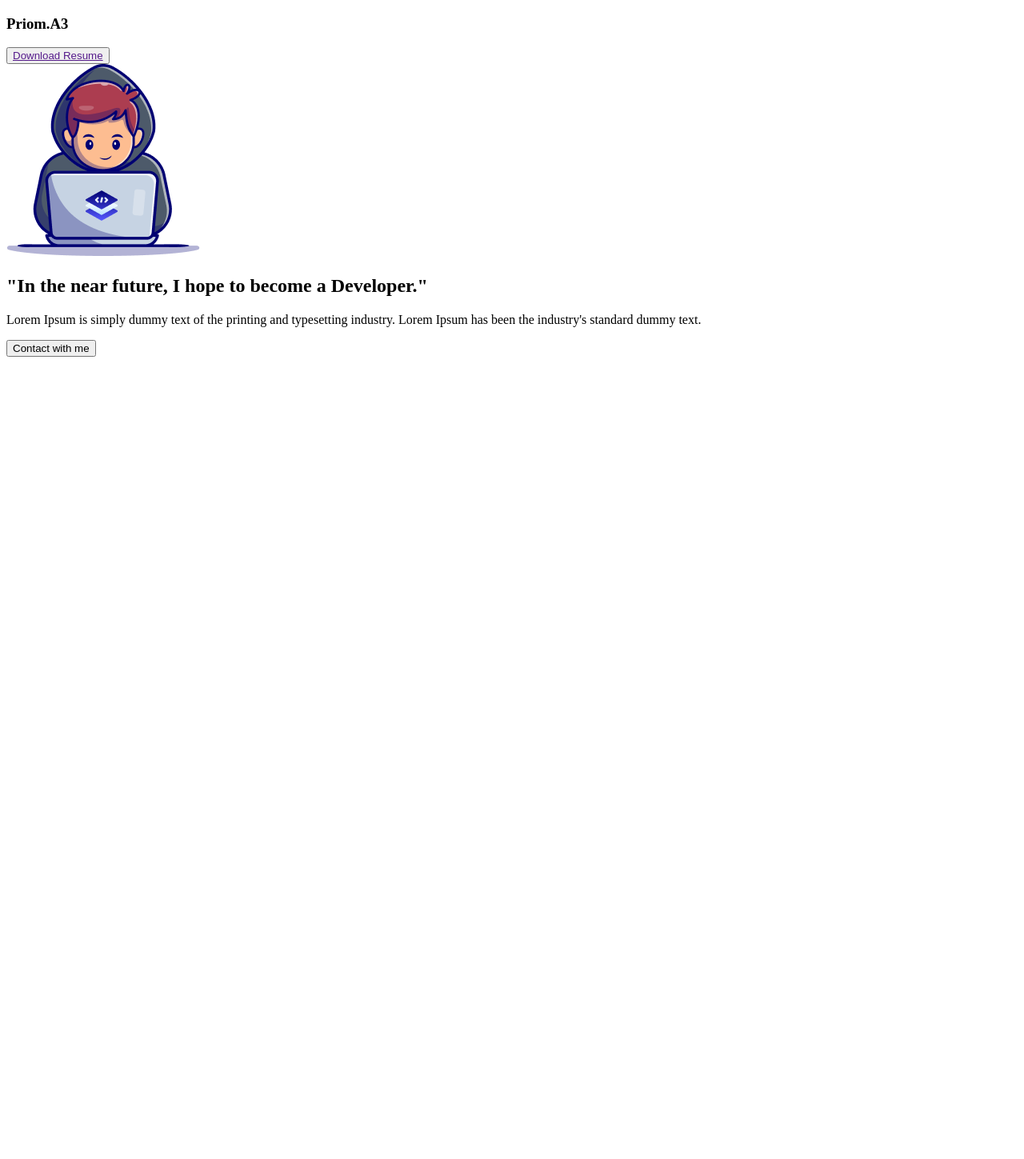
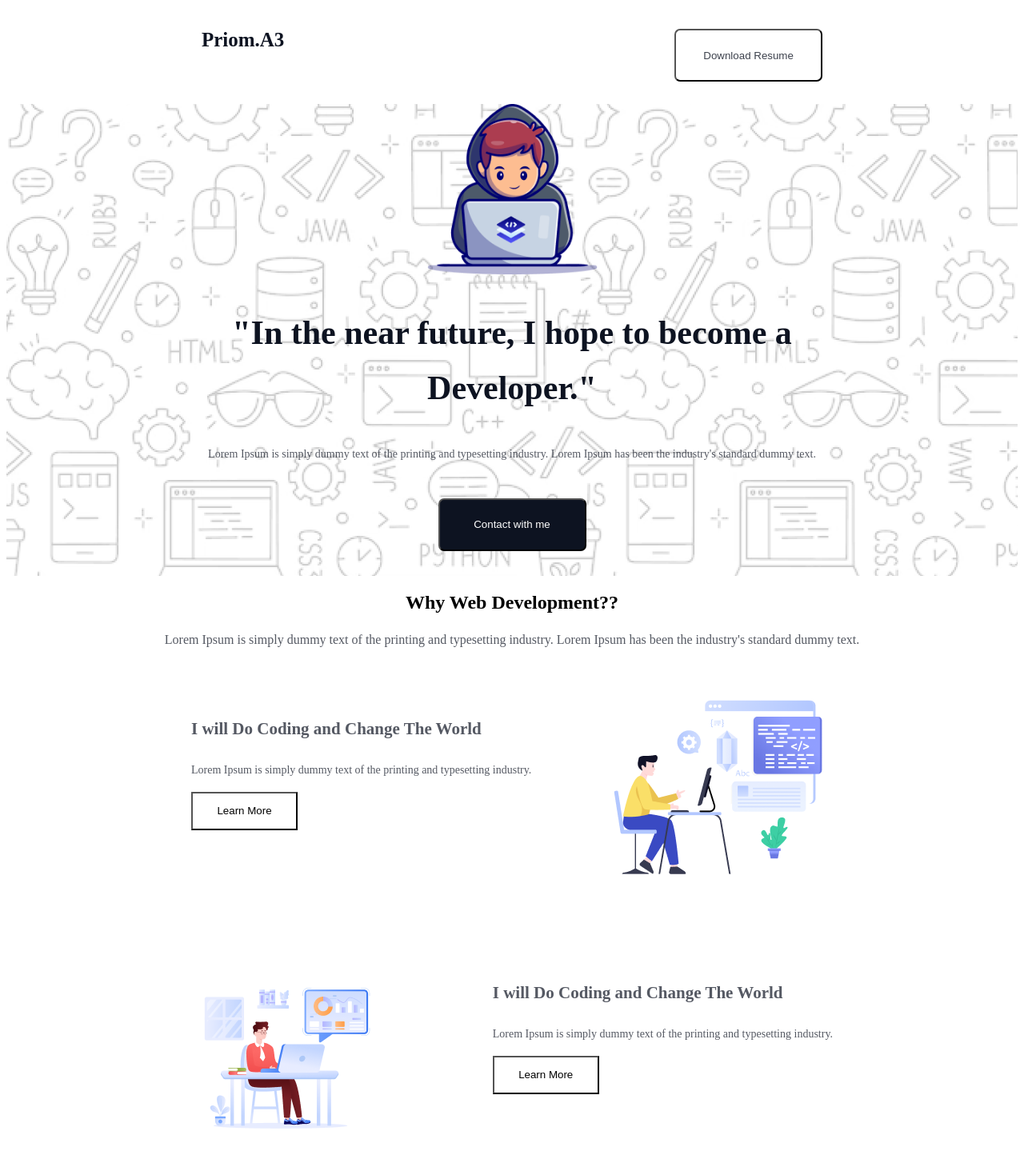
Before and after one commit to aaliahammedpriom/B10A1-Challenge-Protfolio, a plain HTML site: page index.html in a window 1280 px wide. Shown: the top 1449 px of the page at 80% size. Before the commit the page ends 800 px from the top, so only its background shows below. Drawn offline with Linux system fonts and the light colour scheme.

Commit message:
second & third section html css add

```diff
--- a/index.html
+++ b/index.html
@@ -4,36 +4,71 @@
     <meta charset="UTF-8">
     <meta name="viewport" content="width=device-width, initial-scale=1.0">
     <title>Protfolio</title>
+    <link rel="stylesheet" href="style/style.css">
 </head>
 <body>
     <nav>
-        <section>
-            <div>
-                <h1>Priom.A3</h1>
-                <button><a href="" download="">Download Resume</a></button>
+        <section id="sec1">
+            <div class="box">
+                <h1 class="heading">Priom.A3</h1>
+                <button class="btn"><a href="" download="">Download Resume</a></button>
             </div>
         </section>
     </nav>
     <main>
-        <!-- first section -->
-        <section>
-            <div>
-                <img src="assets/Group.png" alt="">
-                <h1>"In the near future, I hope to become a Developer."</h1>
-                <p>Lorem Ipsum is simply dummy text of the printing and typesetting industry. Lorem Ipsum has been the industry's standard dummy text.</p>
-                <button>Contact with me</button>
+        <!-- second section -->
+        <section  id="sec2">
+            <div class="box">
+                <img class="img" src="assets/Group.png" alt="">
+                <h1 class="heading">"In the near future, I hope to become a Developer."</h1>
+                <p class="description">Lorem Ipsum is simply dummy text of the printing and typesetting industry. Lorem Ipsum has been the industry's standard dummy text.</p>
+                <button class="btn">Contact with me</button>
             </div>
         </section>
 
-        <!-- second section -->
-         <section>
+        <!-- third section -->
+         <section id="sec3">
+            <div class="box">
+                <div class="sbox1">
+                    <h1 class="heading">Why Web Development??</h1>
+                    <p class="description">Lorem Ipsum is simply dummy text of the printing and typesetting industry. Lorem Ipsum has been the industry's standard dummy text.</p>
+                </div>
+                <div class="sbox2">
+                    <div class="left">
+                        <h3 class="heading">I will Do Coding and Change The World</h3>
+                        <p class="description">Lorem Ipsum is simply dummy text of the printing and typesetting industry.</p>
+                        <button class="btn">Learn More</button>
+                    </div>
+                    <div><img src="assets/Layer_1.png" alt=""></div>
+                </div>
+                <div class="sbox3">
+                    <div><img src="assets/Group 3.png" alt=""></div>
+                    <div class="right">
+                        <h3 class="heading">I will Do Coding and Change The World</h3>
+                        <p class="description">Lorem Ipsum is simply dummy text of the printing and typesetting industry.</p>
+                        <button class="btn">Learn More</button>
+                    </div>
+                </div>
+                <div class="sbox4">
+                    <div class="left">
+                        <h3 class="heading">I will Do Coding and Change The World</h3>
+                        <p class="description">Lorem Ipsum is simply dummy text of the printing and typesetting industry.</p>
+                        <button class="btn">Learn More</button>
+                    </div>
+                    <div><img src="assets/Group 4.png" alt=""></div>
+                </div>
+            </div>
+         </section>
+         <!-- fourth Section -->
+        <section>
             <div>
-                <div></div>
-                <div></div>
-                <div></div>
+                <div>
+                    <h1></h1>
+                    <p></p>
+                </div>
                 <div></div>
             </div>
-         </section>
+        </section>
     </main>
 </body>
 </html>
--- /dev/null
+++ b/style/style.css
@@ -0,0 +1,213 @@
+/* @import url('https://fonts.googleapis.com/css2?family=Azeret+Mono:ital,wght@0,100..900;1,100..900&display=swap');
+font-family: "Azeret Mono", monospace; */
+/* nav section */
+#sec1{
+
+}
+#sec1 .box{
+    display: flex;
+    justify-content: space-around;
+}
+#sec1 .box .heading{
+    color: rgb(13, 19, 33);
+    font-family: Azeret Mono;
+    font-size: 25px;
+    font-weight: 800;
+    line-height: 33px;
+    letter-spacing: 0%;
+    text-align: left;
+}
+#sec1 .box .btn{
+    background-color: rgb(255, 255, 255);
+    width: 185px;
+    height: 66px;
+    margin: 28px 0px;
+    border-radius: 7px;
+}
+a{
+    /* Inside Auto Layout */
+    color: rgb(13, 19, 33);
+    padding: 18px 24px 18px 24px;
+    text-decoration: none;
+    opacity: 0.8;
+
+}
+/* main section 2 */
+#sec2{
+    /* Hero-bg */
+    background-image: url("../assets/Hero-bg.png");
+    display: flex;
+    justify-content: center;
+    text-align: center;
+}
+#sec2 .box{
+    width: 888px;
+    height: 590px;
+
+}
+#sec2 .box .img{
+    width: 213px;
+    height: 213px ;
+}
+#sec2 .box .heading{
+    color: rgb(13, 19, 33);
+    font-family: Azeret Mono;
+    font-size: 42px;
+    font-weight: 800;
+    line-height: 69px;
+    letter-spacing: 0%;
+}
+#sec2 .box .description{
+    color: rgb(13, 19, 33);
+    font-family: Azeret Mono;
+    font-size: 14px;
+    font-weight: 400;
+    line-height: 26px;
+    letter-spacing: 0%;
+    opacity: 0.7;
+}
+#sec2 .box .btn{
+    width: 185px;
+    height: 66px;
+    /* Inside Auto Layout */
+    color: rgb(255, 255, 255);
+    padding: 18px 24px 18px 24px;
+    margin: 28px 0px;
+    border-radius: 7px;
+    background-color: rgb(13, 19, 33);
+}
+
+/* main section 3 */
+#sec3{
+    display: flex;
+    justify-content: center;
+    text-align: center;
+}
+#sec3 .box{
+    width: 888px;
+    height: 590px;
+
+}
+/* sub box 1 */
+#sec3 .box .sbox1{
+
+}
+#sec3 .box .sbox1. .heading{
+    color: rgb(13, 19, 33);
+    font-family: Azeret Mono;
+    font-size: 28px;
+    font-weight: 800;
+    line-height: 37px;
+    letter-spacing: 0%;
+}#sec3 .box .sbox1 .description{
+    color: rgb(13, 19, 33);
+    font-family: Azeret Mono;
+    font-size: 16px;
+    font-weight: 400;
+    line-height: 26px;
+    letter-spacing: 0%;
+    opacity: 0.7;
+}
+/* sub box 2 */
+#sec3 .box .sbox2{
+    display: flex;
+    justify-content: space-between;
+    padding: 43px;
+
+}
+#sec3 .box .sbox2 .left{
+    text-align: left;
+
+}
+#sec3 .box .sbox2 .heading{
+    color: rgba(13, 19, 33, 0.7);
+    font-family: Azeret Mono;
+    font-size: 21px;
+    font-weight: 700;
+    line-height: 36px;
+}
+#sec3 .box .sbox2 .description{
+    color: rgb(13, 19, 33);
+    font-family: Azeret Mono;
+    font-size: 14px;
+    font-weight: 400;
+    line-height: 26px;
+    letter-spacing: 0%;
+    opacity: 0.7;
+}
+#sec3 .box .sbox2 .btn{
+    background-color: rgb(255, 255, 255);
+    width: 133px;
+    height: 48px;
+    padding: 12px 17px;
+}
+
+
+/* sub box 3 */
+#sec3 .box .sbox3{
+    display: flex;
+    justify-content: space-between;
+    padding: 43px;
+
+}
+#sec3 .box .sbox3 .right{
+    text-align: left;
+
+}
+#sec3 .box .sbox3 .heading{
+    color: rgba(13, 19, 33, 0.7);
+    font-family: Azeret Mono;
+    font-size: 21px;
+    font-weight: 700;
+    line-height: 36px;
+}
+#sec3 .box .sbox3 .description{
+    color: rgb(13, 19, 33);
+    font-family: Azeret Mono;
+    font-size: 14px;
+    font-weight: 400;
+    line-height: 26px;
+    letter-spacing: 0%;
+    opacity: 0.7;
+}
+#sec3 .box .sbox3 .btn{
+    background-color: rgb(255, 255, 255);
+    width: 133px;
+    height: 48px;
+    padding: 12px 17px;
+}
+
+
+/* sub box 4 */
+#sec3 .box .sbox4{
+    display: flex;
+    justify-content: space-between;
+    padding: 43px;
+
+}
+#sec3 .box .sbox4 .left{
+    text-align: left;
+
+}
+#sec3 .box .sbox4 .heading{
+    color: rgba(13, 19, 33, 0.7);
+    font-family: Azeret Mono;
+    font-size: 21px;
+    font-weight: 700;
+    line-height: 36px;
+}
+#sec3 .box .sbox4 .description{
+    color: rgb(13, 19, 33);
+    font-family: Azeret Mono;
+    font-size: 14px;
+    font-weight: 400;
+    line-height: 26px;
+    letter-spacing: 0%;
+    opacity: 0.7;
+}
+#sec3 .box .sbox4 .btn{
+    background-color: rgb(255, 255, 255);
+    width: 133px;
+    height: 48px;
+    padding: 12px 17px;
+}
```
